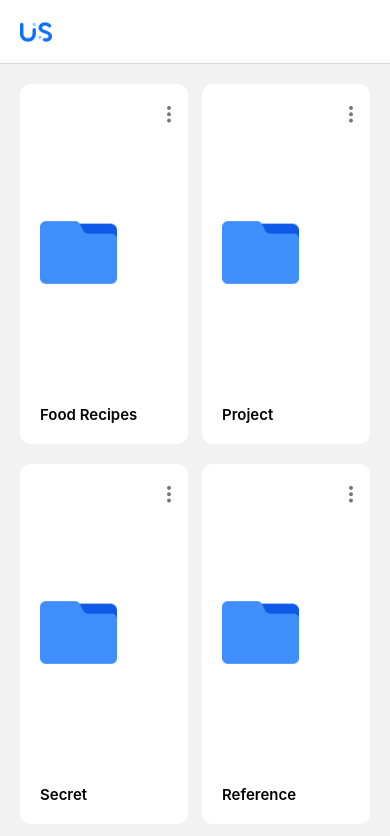
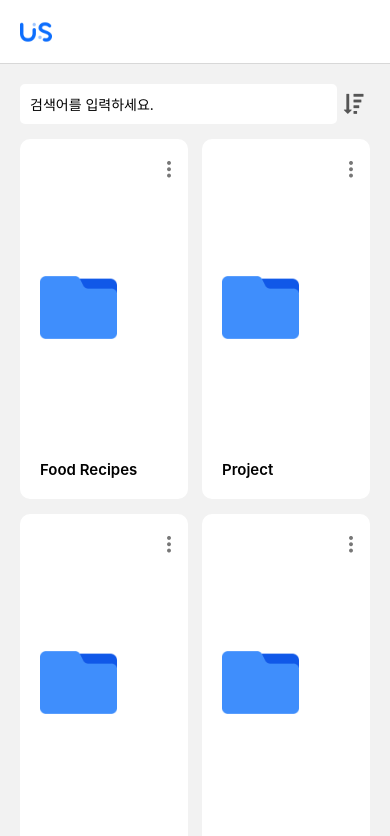
Before and after one commit to 2023-HNU-CPD-US/us-client, a React Native app: screen / in a window 390 px wide. Shown: the top 836 px of the page. Built offline with nearby package versions, Linux system fonts and the light colour scheme.

Commit message:
Feat : 검색창 레이아웃 구현

```diff
--- a/pages/Home.js
+++ b/pages/Home.js
@@ -1,20 +1,60 @@
-import React from "react";
+import React, { useState } from "react";
 import {
     StyleSheet,
     View,
     Text,
     TextInput,
+    Button,
     ScrollView,
     TouchableOpacity,
 } from "react-native";
-import { Feather } from "@expo/vector-icons";
+import { Feather, FontAwesome } from "@expo/vector-icons";
 
 import Folder from "../components/Folder";
 import Note from "../components/Note";
 
 function Home({ navigation }) {
+    const [searchText, setSearchText] = useState("");
+
+    const handleSearch = () => {
+        // 검색 버튼이 눌렸을 때 수행할 동작
+        console.log("검색어:", searchText);
+        // 검색 기능을 추가하려면 여기에 검색 로직을 작성하면 됩니다.
+    };
+
     return (
         <View style={styles.home}>
+            <View
+                style={{
+                    paddingHorizontal: 20,
+                    paddingTop: 20,
+                    flexDirection: "row",
+                    alignItems: "center",
+                }}
+            >
+                <TextInput
+                    style={{
+                        flex: 9,
+                        height: 40,
+                        backgroundColor: "white",
+                        paddingHorizontal: 10,
+                        borderRadius: 5,
+                    }}
+                    placeholder="검색어를 입력하세요."
+                    onChangeText={(text) => setSearchText(text)}
+                    value={searchText}
+                />
+                <FontAwesome
+                    name="sort-amount-desc"
+                    size={20}
+                    color="#555"
+                    style={{
+                        flex: 1,
+                        textAlign: "center",
+                    }}
+                />
+            </View>
+
             <ScrollView style={styles.list}>
                 <View style={styles.listRow}>
                     <Folder name="Food Recipes"></Folder>
@@ -75,7 +115,7 @@ const styles = StyleSheet.create({
     listRow: {
         flexDirection: "row",
         justifyContent: "space-between",
-        marginTop: 20,
+        marginTop: 15,
     },
     menu: {
         position: "absolute",
```
